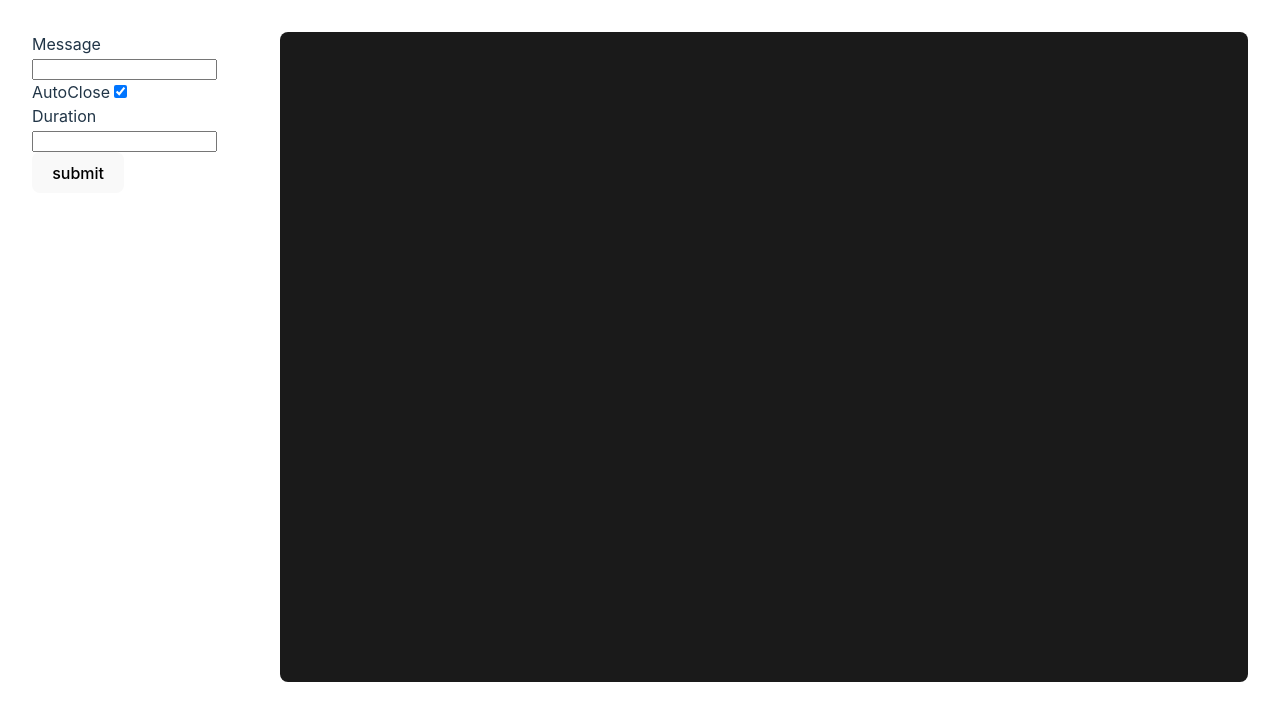
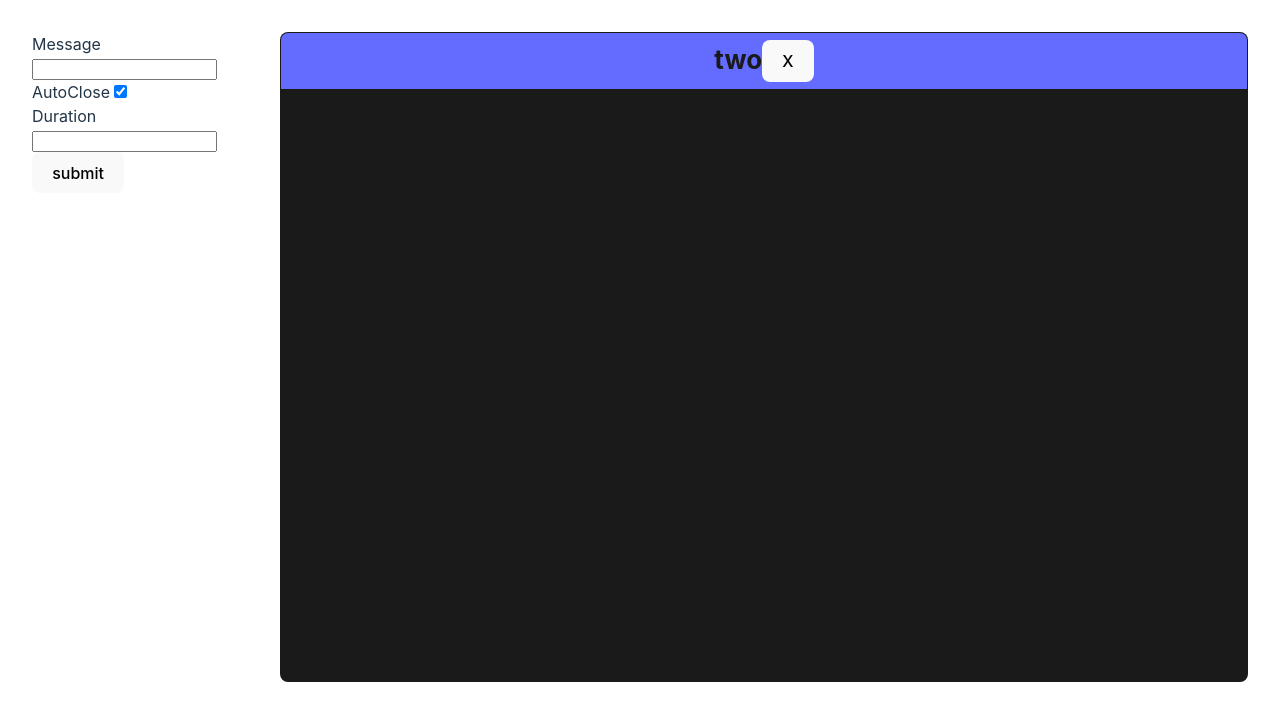
Before and after one commit to DanielEsh/react-queue, a React (Vite) app: page / in a window 1280 px wide. Shown: the top 720 px of the page. Built offline with nearby package versions, Linux system fonts and the light colour scheme.

Commit message:
feat: styling progress

```diff
--- a/src/components/queue-context.tsx
+++ b/src/components/queue-context.tsx
@@ -13,7 +13,7 @@ export interface QueueContextType {
     removeQueueItem: (id: number) => void;
 }
 
-export const LIMIT = 4;
+export const LIMIT = 2;
 
 export const QueueContext = createContext<QueueContextType>({
     state: [],
@@ -30,7 +30,7 @@ export const QueueContextProvider = ({children}: Props) => {
     const { state, queue, update } = useQueue<QueueItem>({
         initialValues: [
             { id: 1, message: 'first', autoClose: true, duration: 5,},
-            { id: 2, message: 'two', autoClose: true, duration: 5, }
+            { id: 2, message: 'two', autoClose: false, duration: 5, }
         ],
         limit: LIMIT,
     });
--- a/src/components/queue-item.tsx
+++ b/src/components/queue-item.tsx
@@ -10,7 +10,7 @@ interface Styles extends CSSProperties {
 }
 
 export const QueueItem = ({ item, onRemove }: Props) => {
-    const {message, autoClose, duration} = item;
+    const { message, autoClose, duration } = item;
 
     const animationStyles: Styles = {
         '--duration': `${duration}s`,
@@ -48,6 +48,7 @@ export const QueueItem = ({ item, onRemove }: Props) => {
             onMouseEnter={cancelDelayedHide}
             onMouseLeave={handleDelayedHide}
         >
+            <div className="queue-item__content">
                 <div>
                     <span className="queue-item__text">{message}</span>
                 </div>
@@ -56,6 +57,7 @@ export const QueueItem = ({ item, onRemove }: Props) => {
                     <button onClick={onRemove}>
                         X
                     </button>
+                </div>
             </div>
 
             {
--- a/src/index.css
+++ b/src/index.css
@@ -110,12 +110,19 @@ button:focus-visible {
   color: #1a1a1a;
 }
 
+.queue-item__content {
+  position: relative;
+  z-index: 1;
+  display: flex;
+}
+
 .progress-bar {
   --duration: 5s;
-  width: 200px;
-  height: 20px;
-  background-color: #ddd;
-  position: relative;
+  position: absolute;
+  bottom: 0;
+  width: 100%;
+  height: 100%;
+  background-color: #646cff;
   overflow: hidden;
 }
 
@@ -136,10 +143,10 @@ button:focus-visible {
 
 @keyframes fill-progress {
   0% {
-    width: 0;
+    width: 100%;
   }
 
   100% {
-    width: 100%;
+    width: 0;
   }
 }
```
Lines whose indentation alone changed are shown as unchanged.
